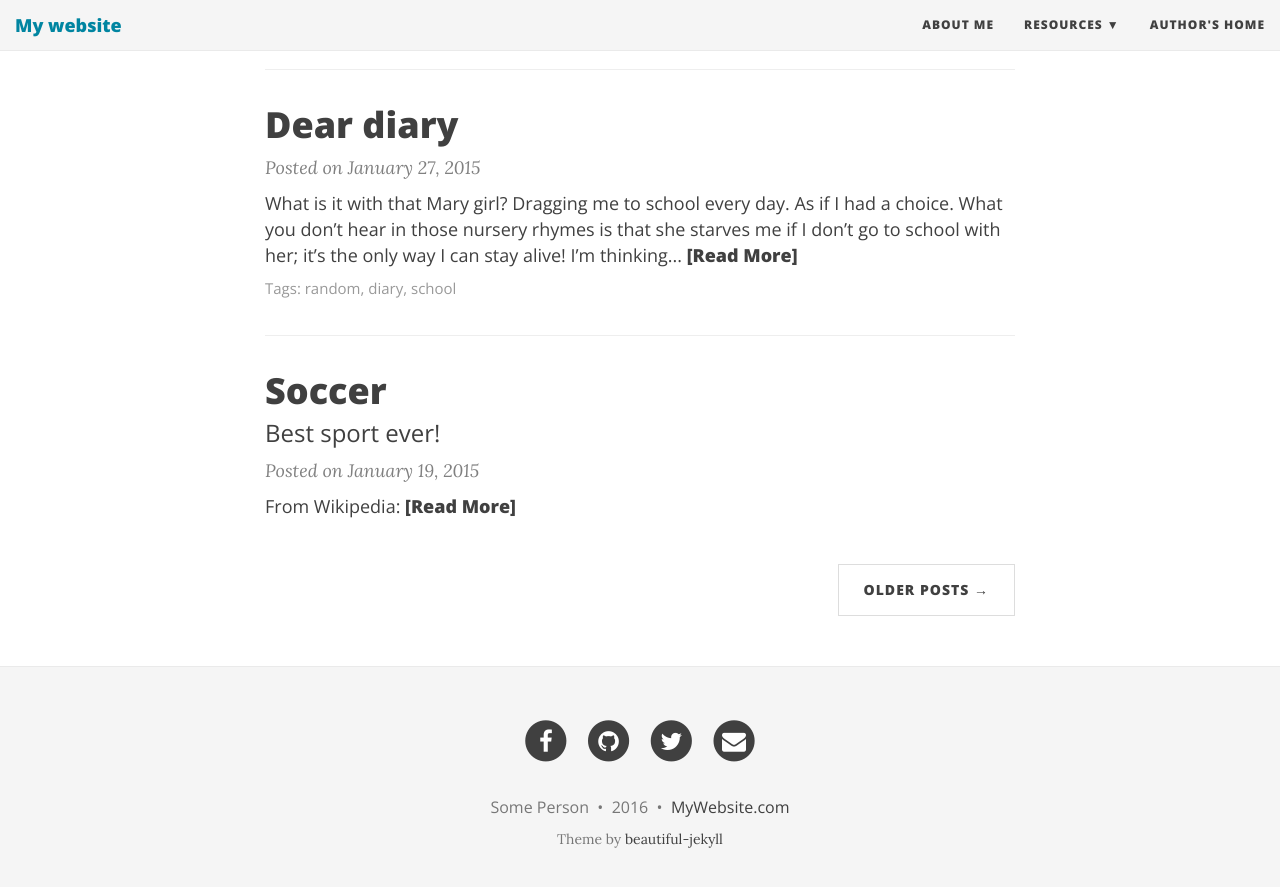
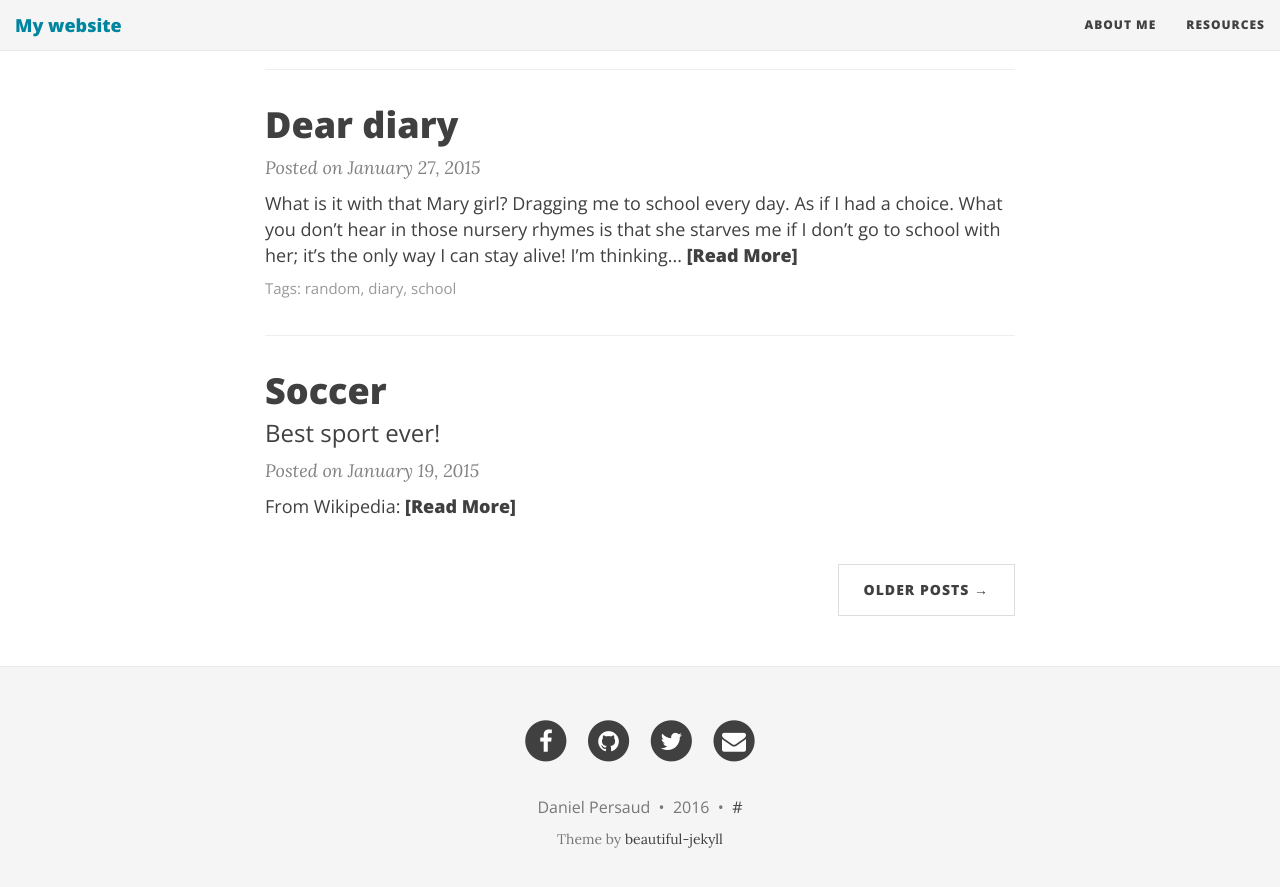
Before and after one commit to persa188/persa188.github.io, a Jekyll site: the page built from index.html, in a window 1280 px wide and 900 px high, scrolled down 1071 px. Shown: the top 887 px of the window. Built offline with Jekyll 4.4.1, drawn with Linux system fonts in a browser that asks for light colours; nearby versions of some CDN libraries; the list of posts is cut into pages by our own code.

Commit message:
Update _config.yml

```diff
--- a/_config.yml
+++ b/_config.yml
@@ -4,7 +4,7 @@
 # baseurl is the website's URL without the hostname
 
 # If you are building a simple GitHub user page (http://username.github.io) then use these settings:
-url: "http://username.github.io"
+url: "http://persa188.github.io"
 baseurl: ""
 
 # If you are building a GitHub project page then use these settings:
@@ -25,10 +25,10 @@
 navbar-links:
   About Me: "aboutme"
   Resources:
-    - Beautiful Jekyll: "http://deanattali.com/beautiful-jekyll/"
-    - Learn markdown: "http://www.markdowntutorial.com/"
-    - GitHub Pages: "https://pages.github.com/"
-  Author's home: "http://deanattali.com"
+#    - Beautiful Jekyll: "http://deanattali.com/beautiful-jekyll/"
+#    - Learn markdown: "http://www.markdowntutorial.com/"
+#    - GitHub Pages: "https://pages.github.com/"
+#  Author's home: "http://deanattali.com"
 
 # Image to show in the navigation bar - image must be a square (width = height)
 # Remove this parameter if you don't want an image in the navbar
@@ -39,7 +39,7 @@
 # Change all these values or delete the ones you don't want.
 # Important: you must keep the "name" parameter, everything else you can remove
 author:
-  name: Some Person
+  name: Daniel Persaud
   email: "youremail@domain.com"
   facebook: yourname  # eg. daattali
   github: yourname    # eg. daattali
@@ -80,7 +80,7 @@
 
 # How to display the link to the website in the footer
 # Remove this if you don't want a link in the footer
-url-pretty: "MyWebsite.com"  # eg. "deanattali.com/beautiful-jekyll"
+url-pretty: "#"  # eg. "deanattali.com/beautiful-jekyll"
 
 # --- Misc --- #
 # Fill in your Disqus shortname (NOT the userid) if you want to support Disqus comments
```
